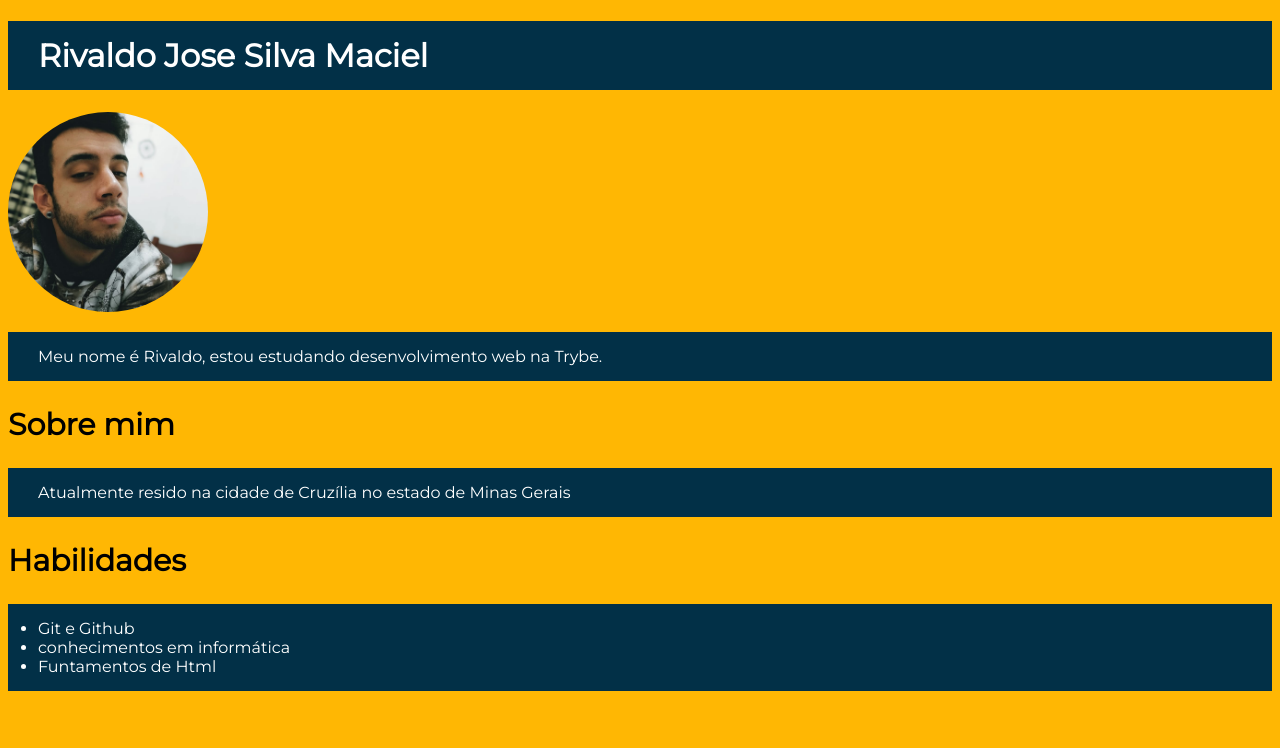
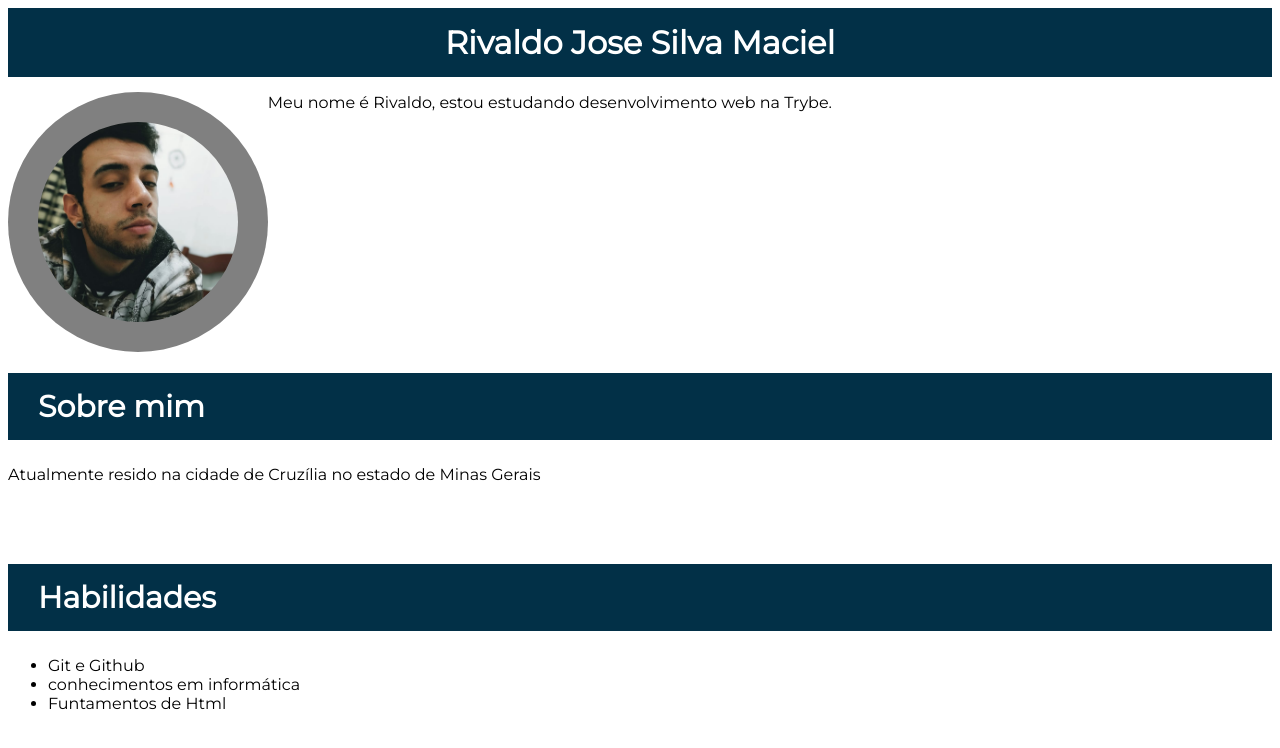
Before and after one commit to rivaldo-maciel/rivaldo-maciel.github.io, a plain HTML site: page index.html in a window 1280 px wide. Drawn offline with Linux system fonts and the light colour scheme.

Commit message:
personalizaçao do meu portfolio

```diff
--- a/index.html
+++ b/index.html
@@ -1,55 +1,33 @@
 <!DOCTYPE html>
 <html lang="en">
 <head>
+<link rel="stylesheet" href="style.css">
     <meta charset="UTF-8">
     <title>Meu Portfólio</title>
     <link rel="preconnect" href="https://fonts.googleapis.com">
 <link rel="preconnect" href="https://fonts.gstatic.com" crossorigin>
 <link href="https://fonts.googleapis.com/css2?family=Montserrat&display=swap" rel="stylesheet">
 </head>
-<style>
-  body {
-    font-family: Montserrat;
-    background-color: #FFB703;
-  }
-  h1{
-    background-color: #023047;
-    padding: 15px 30px;
-    color: white
-  }
-  .color-p{
-    background-color: #023047;
-    padding: 15px 30px;
-    color: white;
 
-  }
-
-  .size-titles{
-    font-size: 30px;
-
-  }
-
-  img {
-    border-radius: 50%;
-  }
-
-
-
-
-</style>
 <body>
+  <div>
     <h1>Rivaldo Jose Silva Maciel</h1>
-    <img src="/fotoportfolio.jpg" alt="minha foto" width="200px">
-    <p class="color-p">Meu nome é Rivaldo, estou estudando desenvolvimento web na Trybe.</p>
-    <h2 class="size-titles">Sobre mim</h2>
-    <p class="color-p">Atualmente resido na cidade de Cruzília no estado de Minas Gerais</p>
-
-    <h2 class="size-titles">Habilidades</h2>
-    <ul class="color-p">
+  </div>
+  <div>
+    <img src="/fotoportfolio.jpg" alt="minha foto" id="minhafoto">
+  </div>
+  <div class="description">
+    <p>Meu nome é Rivaldo, estou estudando desenvolvimento web na Trybe.</p>
+  </div>
+    <h2 class="size-titles color-p">Sobre mim</h2>
+    <p>Atualmente resido na cidade de Cruzília no estado de Minas Gerais</p>
+    <h2 class="size-titles color-p">Habilidades</h2>
+    <ul>
       <li>Git e Github</li>
       <li>conhecimentos em informática</li>
       <li>Funtamentos de Html</li>
     </ul>
 
+
 </body>
 </html>
--- /dev/null
+++ b/style.css
@@ -0,0 +1,47 @@
+body {
+    font-family: Montserrat;
+    background-color: white;
+  }
+  h1{
+    background-color: #023047;
+    padding: 15px 30px;
+    color: white;
+    margin: 0;
+  }
+  .color-p{
+    background-color: #023047;
+    padding: 15px 30px;
+    color: white;
+
+  }
+
+  .size-titles{
+    font-size: 30px;
+
+  }
+
+img{
+  height: 200px;
+  border-radius: 50%;
+}
+
+
+
+#minhafoto{
+  float: left;
+  padding: 30px;
+  background-color: gray;
+  margin-top: 15px;
+}
+
+.description{
+  height: 200px;
+}
+
+h1{
+  text-align: center;
+}
+
+h2{
+  margin-top: 80px;
+}
```
